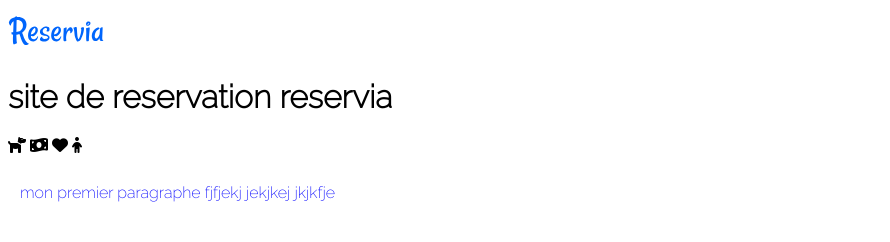
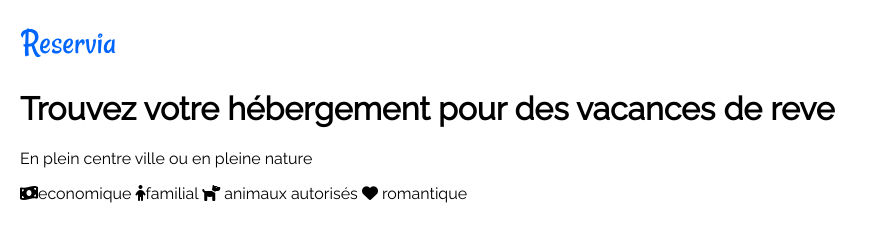
Before and after one commit to Mmonchatre/MichelMonchatre_2_13042021, a plain HTML site: page reservia.html in a window 1280 px wide. Shown: the top 242 px of the page, without its empty margins (0-890 px from the left). Drawn offline with Linux system fonts and the light colour scheme.

Commit message:
police et icones

```diff
--- a/reservia.css
+++ b/reservia.css
@@ -1,9 +1,11 @@
 
 h1{    font-family:'Raleway', sans-serif	;}
 
-p
+
+
+body
 {
-    color: blue;
+    color: black;
 /*    font-size: 14px; /* Paragraphes de 14 pixels */
     font-size: 1.0em;
     font-family:'Raleway', sans-serif	;
--- a/reservia.html
+++ b/reservia.html
@@ -5,7 +5,7 @@
         <link rel="stylesheet" href="reservia.css" />
         <title>MM site Reservia</title>
         <link rel="preconnect" href="https://fonts.gstatic.com">
-<link href="https://fonts.googleapis.com/css2?family=Raleway:ital,wght@0,100;0,200;1,100;1,900&display=swap" rel="stylesheet">
+        <link href="https://fonts.googleapis.com/css2?family=Raleway&display=swap" rel="stylesheet">
 
     <!-- Place your kit's code here -->
     <script src="https://kit.fontawesome.com/e9e2ad4a22.js" crossorigin="anonymous"></script>
@@ -17,14 +17,19 @@
 
 
         <img src="images/logo/Reservia.svg" alt="Logo du site" id="logo">
-        <h1>site de reservation reservia</h1>
+        <h1>Trouvez votre hébergement pour des vacances  de reve   </h1>
+        En plein centre ville ou en pleine nature
 
-         <i class="fas fa-dog"></i>
-        <i class= "fas fa-money-bill-wave"></i>
-        <i class="fas fa-heart"></i>
-        <i class="fas fa-child"></i>
+        <p></p>
 
-    <p>mon premier paragraphe         fjfjekj jekjkej jkjkfje
-    </p>
-    </body>
+         <i class= "fas fa-money-bill-wave"></i>economique  <i class="fas fa-child"></i>familial
+         <i class="fas fa-dog"></i> animaux autorisés
+            <i class="fas fa-heart"></i> romantique
+
+
+         </p>
+
+
+
+</body>
 </html>
```
